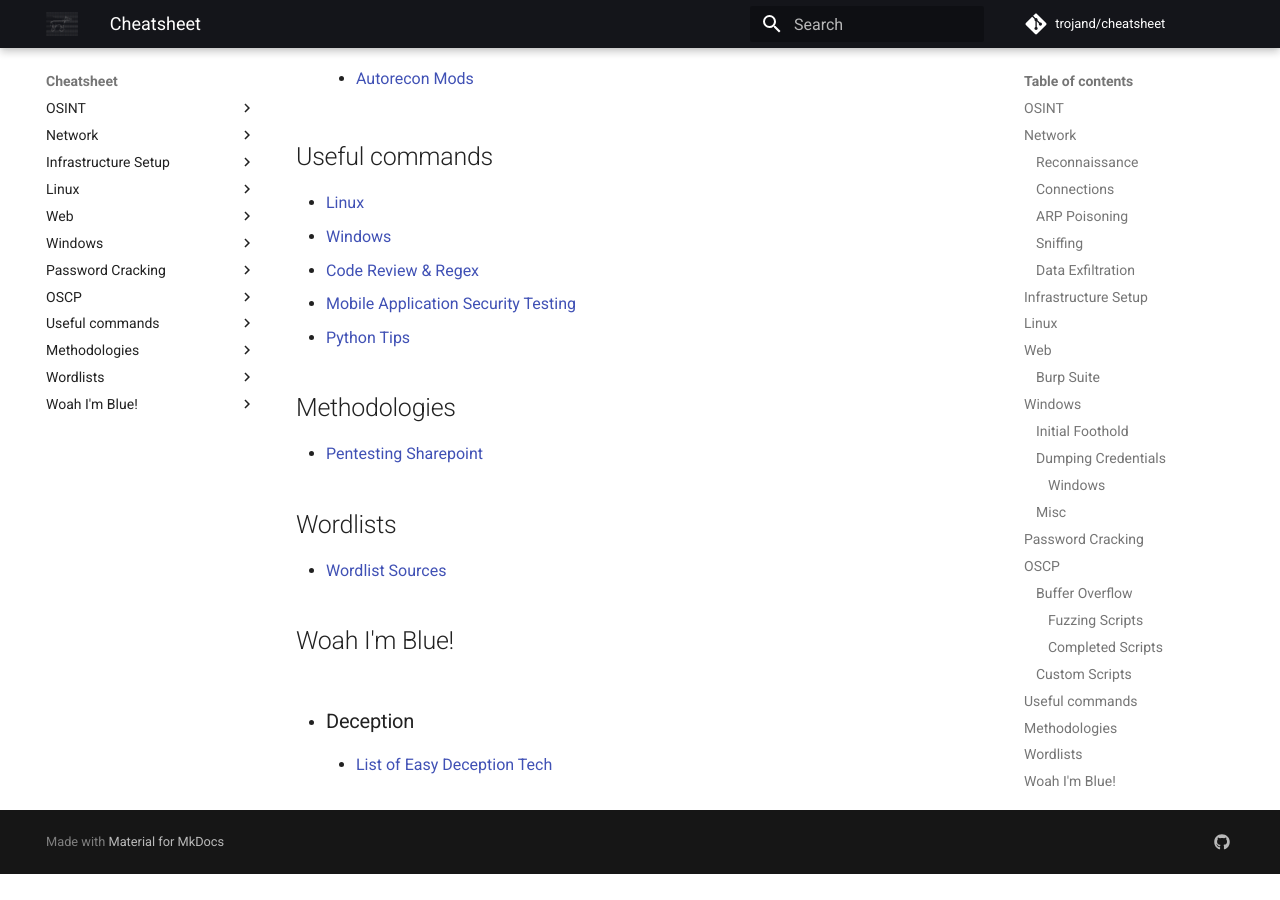
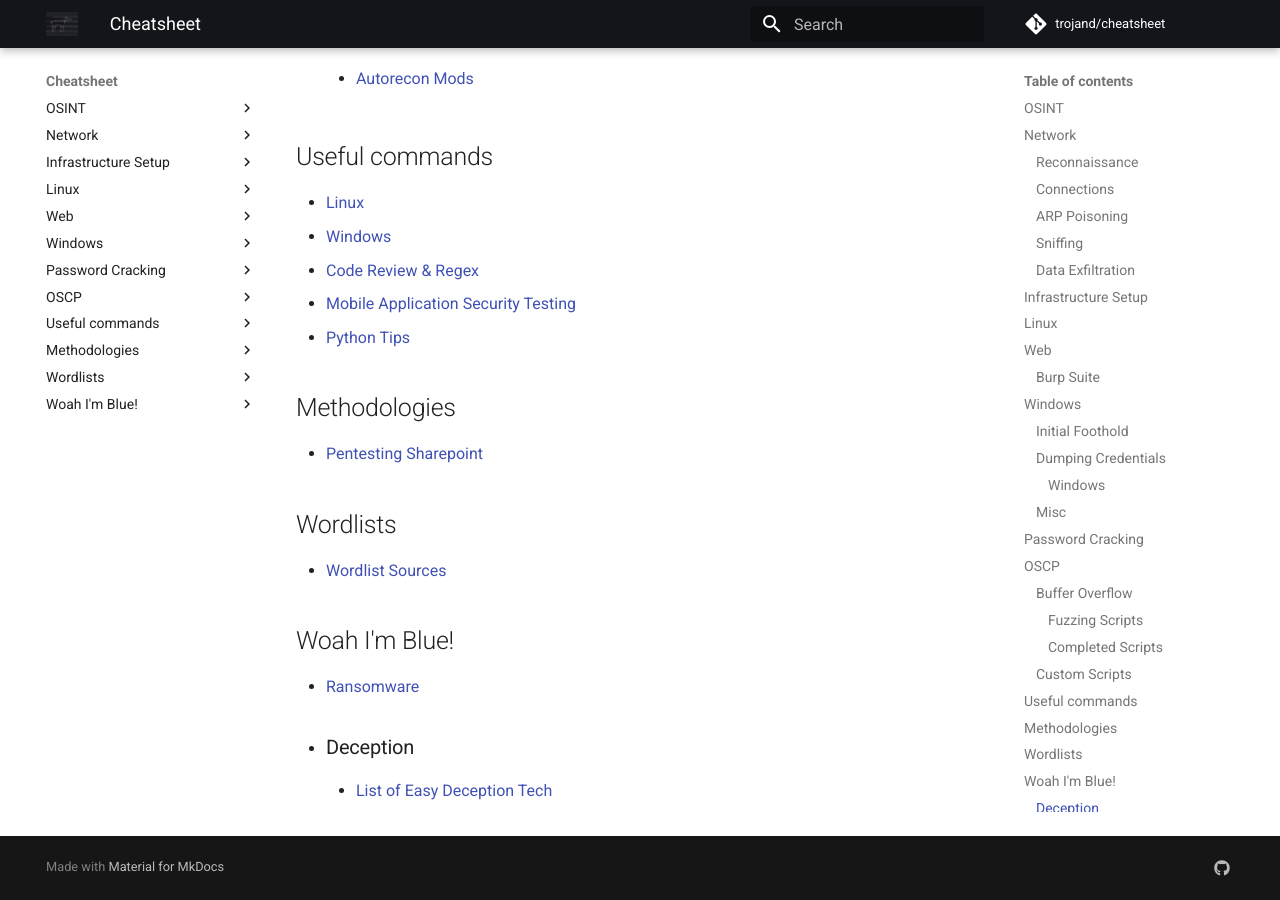
Before and after one commit to trojand/cheatsheet, an MkDocs documentation site: the page built from docs/index.md, in a window 1280 px wide and 900 px high, scrolled down 3114 px. Built offline with MkDocs 1.6.1 and Material for MkDocs 9.7.7, drawn with Linux system fonts in a browser that asks for light colours; comment, search, counter and statistics services are not loaded; before the commit the page ends 3988 px from its top, so only the background shows below that.

Commit message:
Update index.md

```diff
--- a/docs/index.md
+++ b/docs/index.md
@@ -95,5 +95,6 @@
 * [Wordlist Sources](Wordlist/Wordlist_Sources.md)
 
 ## Woah I'm Blue!
+* [Ransomware](Woah_Im_Blue/Ransomware.md)
 * ### Deception
     * [List of Easy Deception Tech](Woah_Im_Blue/Deception/Easy_Deception_List.md)
```
